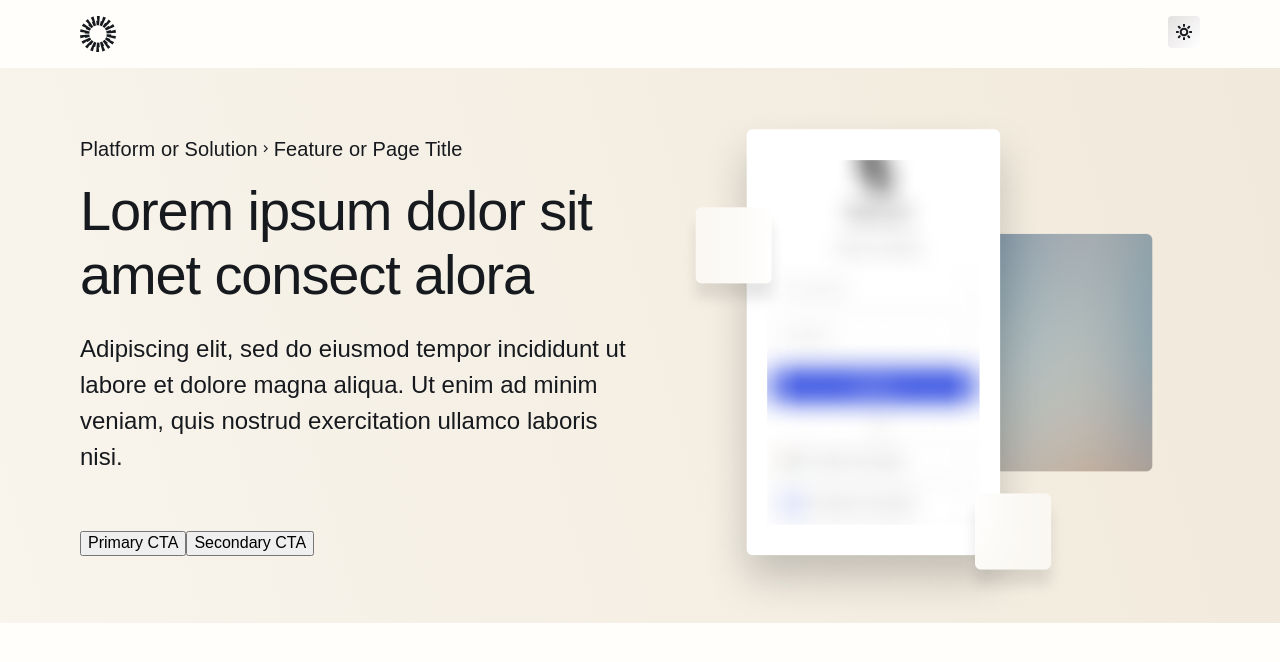
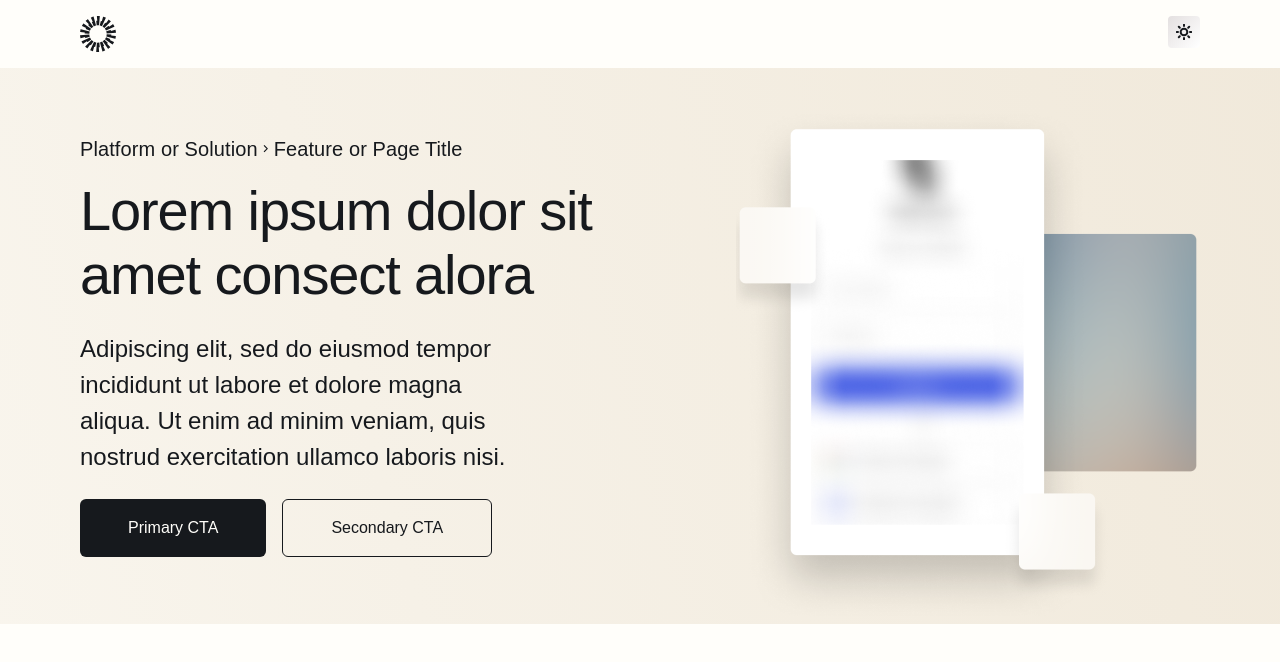
Before and after one commit to raymond8505/okta-assessment, a Next.js app: page / in a window 1280 px wide. Shown: the top 662 px of the page. Built offline with nearby package versions, Linux system fonts and the light colour scheme.

Commit message:
add buttons

```diff
--- a/src/app/page.tsx
+++ b/src/app/page.tsx
@@ -4,6 +4,10 @@ import heroImage from "@/resources/images/blurred-ui.png";
 import { styled } from "styled-components";
 import { H2 } from "@/components/primitives/headings/headings";
 import { Breadcrumbs } from "@/components/breadcrumbs/Breadcrumbs";
+import {
+  PrimaryButton,
+  SecondaryButton,
+} from "@/components/primitives/buttons";
 
 const HeroImage = styled(Image)`
   height: 548px;
@@ -16,7 +20,7 @@ export default function HomePage() {
     <main>
       <Row $hasBackground aria-labelledby="hero-heading">
         <Container>
-          <Row $align="stretch">
+          <Row $align="stretch" $justify="between" $gap={1}>
             <Col
               $sm={12}
               $lg={6}
@@ -40,12 +44,17 @@ export default function HomePage() {
                   exercitation ullamco laboris nisi.
                 </p>
               </div>
-              <div>
-                <button>Primary CTA</button>
-                <button>Secondary CTA</button>
+              <div
+                style={{
+                  display: "flex",
+                  gap: "1rem",
+                }}
+              >
+                <PrimaryButton>Primary CTA</PrimaryButton>
+                <SecondaryButton>Secondary CTA</SecondaryButton>
               </div>
             </Col>
-            <Col $sm={12} $lg={6}>
+            <Col $sm={12} $lg={5}>
               <HeroImage
                 src={heroImage}
                 alt="A blurred mobile app UI"
--- a/src/components/breadcrumbs/Breadcrumbs.tsx
+++ b/src/components/breadcrumbs/Breadcrumbs.tsx
@@ -43,7 +43,7 @@ export function Breadcrumbs({ items, ...rest }: BreadcrumbsProps) {
             ) : (
               <a href={item.href}>{item.label}</a>
             )}
-            {!isLast && <ChevronRight size={8} />}
+            {!isLast && <ChevronRight size={8} aria-hidden />}
           </BreadcrumbListItem>
         );
       })}
--- a/src/components/icons/ChevronRight.tsx
+++ b/src/components/icons/ChevronRight.tsx
@@ -12,9 +12,10 @@ export function ChevronRight({
       viewBox="0 0 6 10"
       fill="none"
       xmlns="http://www.w3.org/2000/svg"
+      // use aria-label instead of title because dynamic <title> in an SSR SVG breaks hydration
+      aria-label={title}
       {...props}
     >
-      <title>${title}</title>
       <path
         d="M0.530331 8.53033L4.53033 4.53033L0.53033 0.530334"
         stroke="currentColor"
--- a/src/components/primitives/buttons/UnstyledButton.tsx
+++ /dev/null
@@ -1,6 +0,0 @@
-"use client";
-import { styled } from "styled-components";
-
-export const UnstyledButton = styled.button`
-  all: unset;
-`;
--- /dev/null
+++ b/src/components/primitives/buttons/index.tsx
@@ -0,0 +1,23 @@
+"use client";
+import { styled } from "styled-components";
+import { theme } from "@/styles/theme";
+
+export const UnstyledButton = styled.button`
+  all: unset;
+  cursor: pointer;
+`;
+
+export const Button = styled(UnstyledButton)`
+  display: inline-block;
+  padding: 1em 3em;
+  border-radius: 6px;
+`;
+
+export const PrimaryButton = styled(Button)`
+  background: ${theme.color.fg};
+  color: ${theme.color.bg};
+`;
+
+export const SecondaryButton = styled(Button)`
+  border: 1.5px solid currentColor;
+`;
--- a/src/components/theme-toggle/ThemeToggle.tsx
+++ b/src/components/theme-toggle/ThemeToggle.tsx
@@ -8,7 +8,7 @@ import {
   setTheme,
   subscribe,
 } from "./themeStore";
-import { UnstyledButton } from "../primitives/buttons/UnstyledButton";
+import { UnstyledButton } from "../primitives/buttons";
 import { SunIcon } from "../icons/SunIcon";
 import { MoonIcon } from "../icons/MoonIcon";
 import styled from "styled-components";
--- a/src/styles/GlobalStyle.ts
+++ b/src/styles/GlobalStyle.ts
@@ -26,6 +26,11 @@ export const GlobalStyle = createGlobalStyle`
     padding: 0;
   }
 
+  h1,h2,h3,h4,h5,h6,p
+  {
+    text-wrap: balance;
+  }
+
   :focus-visible {
     outline: 2px solid ${theme.color.focus};
     outline-offset: 2px;
--- a/src/styles/theme.ts
+++ b/src/styles/theme.ts
@@ -47,7 +47,7 @@ export const theme = createTheme(
     },
     radius: {
       sm: "4px",
-      md: "8px",
+      md: "6px",
       lg: "16px",
       full: "9999px",
     },
```
Also changed, not shown: 1 other file (tests, documents, lock files or other folders).
